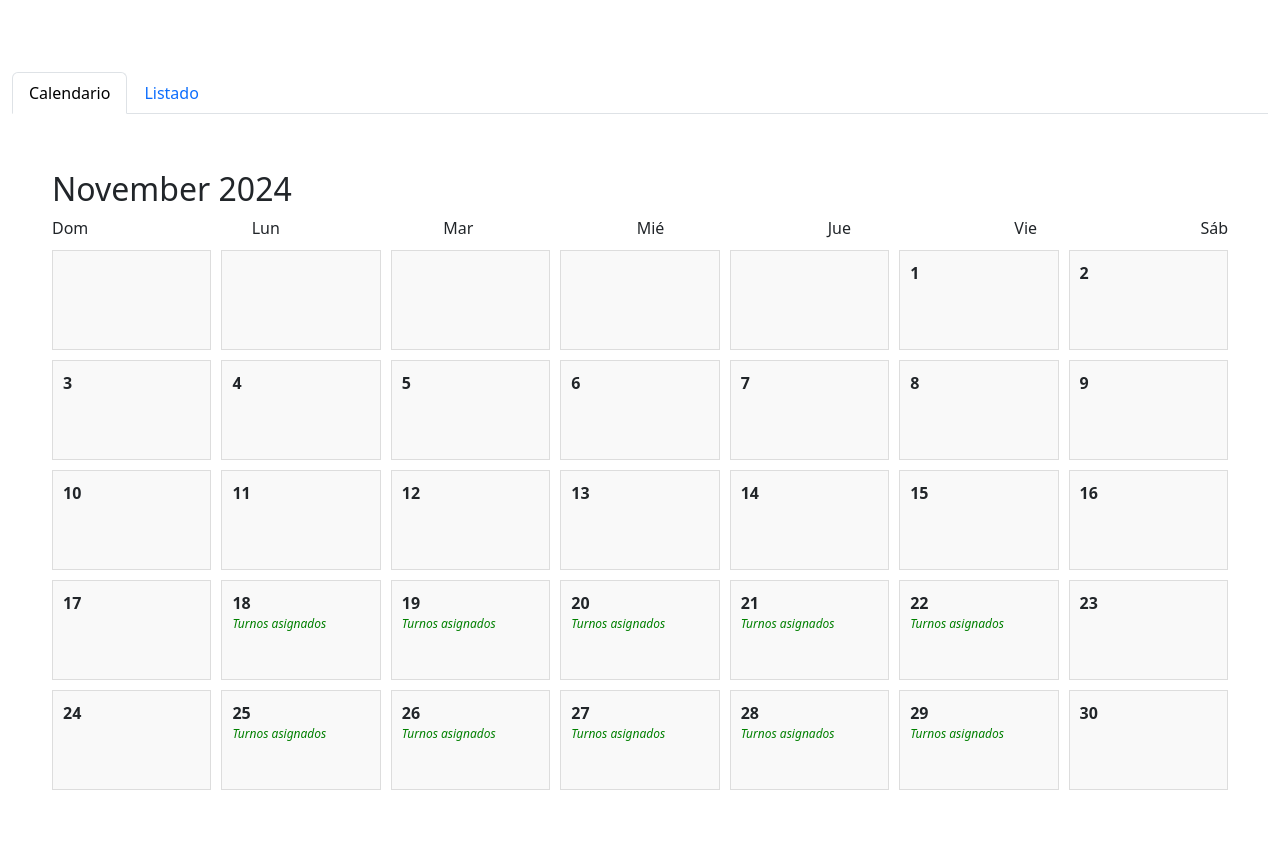
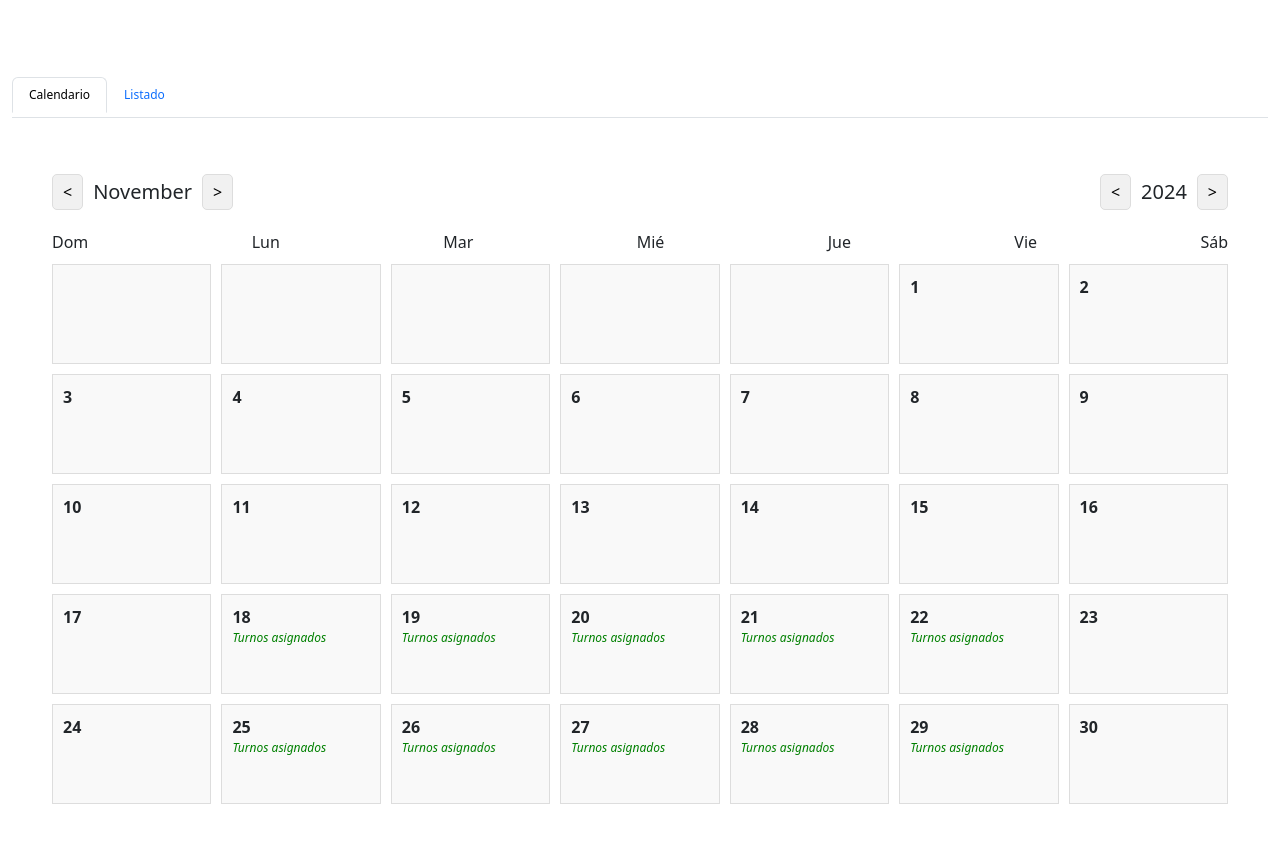
Before and after one commit to joabresper/AlfajorSystem, a React (Vite) app in the folder AlfajorTPI2Diseno/: page /turnos in a window 1280 px wide. Both pictures are taken after a click on the tab "Calendario". Built offline with nearby package versions, Linux system fonts and the light colour scheme.

Commit message:
Modificar mes y año en Calendario Turnos

```diff
--- a/AlfajorTPI2Diseno/src/components/Turnos/CalendarioTurnos.css
+++ b/AlfajorTPI2Diseno/src/components/Turnos/CalendarioTurnos.css
@@ -62,3 +62,36 @@ li {
 input {
   margin-top: 10px;
 }
+
+/* CalendarioTurnos.css */
+
+.calendar-header {
+  display: flex;
+  justify-content: space-between;
+  align-items: center;
+  margin-bottom: 20px;
+}
+
+.calendar-nav {
+  display: flex;
+  align-items: center;
+}
+
+.calendar-nav button {
+  background-color: #f1f1f1;
+  border: 1px solid #ddd;
+  border-radius: 5px;
+  padding: 5px 10px;
+  cursor: pointer;
+  font-size: 16px;
+}
+
+.calendar-nav button:hover {
+  background-color: #e1e1e1;
+}
+
+.calendar-nav span {
+  font-size: 20px;
+  font-weight: 500;
+  margin: 0 10px;
+}
--- a/AlfajorTPI2Diseno/src/components/Turnos/CalendarioTurnos.jsx
+++ b/AlfajorTPI2Diseno/src/components/Turnos/CalendarioTurnos.jsx
@@ -1,6 +1,7 @@
 import React, { useState, useEffect } from 'react';
 import { Modal, Button } from 'react-bootstrap'; // Importar Modal y Button de React Bootstrap
 import turnos from './DatosTurnos'; // Datos de turnos
+import './CalendarioTurnos.css';
 
 const CalendarioTurnos = () => {
     const [daysInMonth, setDaysInMonth] = useState([]);
@@ -56,9 +57,45 @@ const CalendarioTurnos = () => {
       }
     };
 
+    // Funciones para cambiar el mes y el año
+    const handlePrevMonth = () => {
+      const newDate = new Date(currentMonth);
+      newDate.setMonth(currentMonth.getMonth() - 1);
+      setCurrentMonth(newDate);
+    };
+
+    const handleNextMonth = () => {
+      const newDate = new Date(currentMonth);
+      newDate.setMonth(currentMonth.getMonth() + 1);
+      setCurrentMonth(newDate);
+    };
+
+    const handlePrevYear = () => {
+      const newDate = new Date(currentMonth);
+      newDate.setFullYear(currentMonth.getFullYear() - 1);
+      setCurrentMonth(newDate);
+    };
+
+    const handleNextYear = () => {
+      const newDate = new Date(currentMonth);
+      newDate.setFullYear(currentMonth.getFullYear() + 1);
+      setCurrentMonth(newDate);
+    };
+
     return (
       <div style={{ padding: '20px' }}>
-      <h2>{currentMonth.toLocaleString('default', { month: 'long' })} {currentMonth.getFullYear()}</h2>
+        <div className="calendar-header">
+        <div className="calendar-nav">
+            <button onClick={handlePrevMonth}>{"<"}</button>
+            <span>{currentMonth.toLocaleString('default', { month: 'long' })}</span>
+            <button onClick={handleNextMonth}>{">"}</button>
+        </div>
+        <div className="calendar-nav">
+            <button onClick={handlePrevYear}>{"<"}</button>
+            <span>{currentMonth.getFullYear()}</span>
+            <button onClick={handleNextYear}>{">"}</button>
+        </div>
+        </div>
 
         {/* Mostrar días de la semana */}
         <div style={{ display: 'flex', justifyContent: 'space-between', marginBottom: '10px' }}>
@@ -121,4 +158,5 @@ const CalendarioTurnos = () => {
     );
   };
 
+
 export default CalendarioTurnos;
```
Lines whose indentation alone changed are shown as unchanged.
